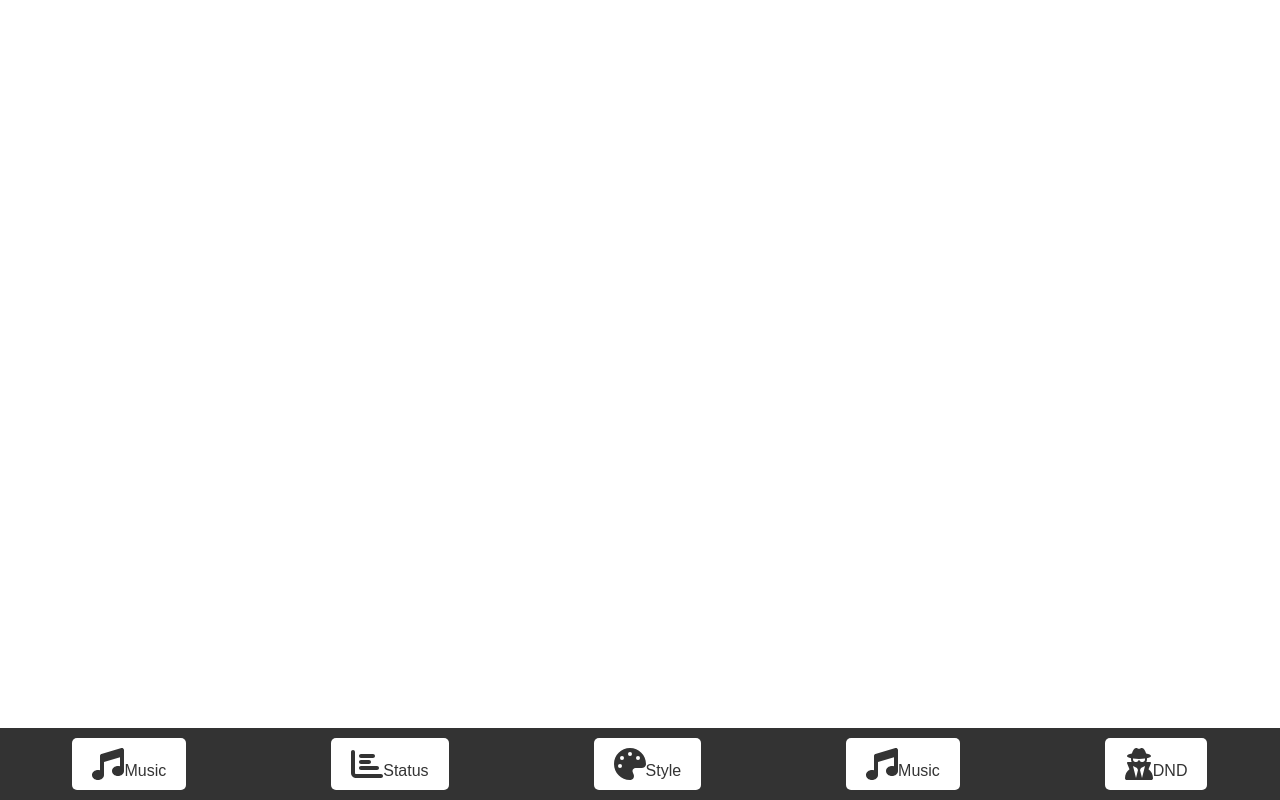
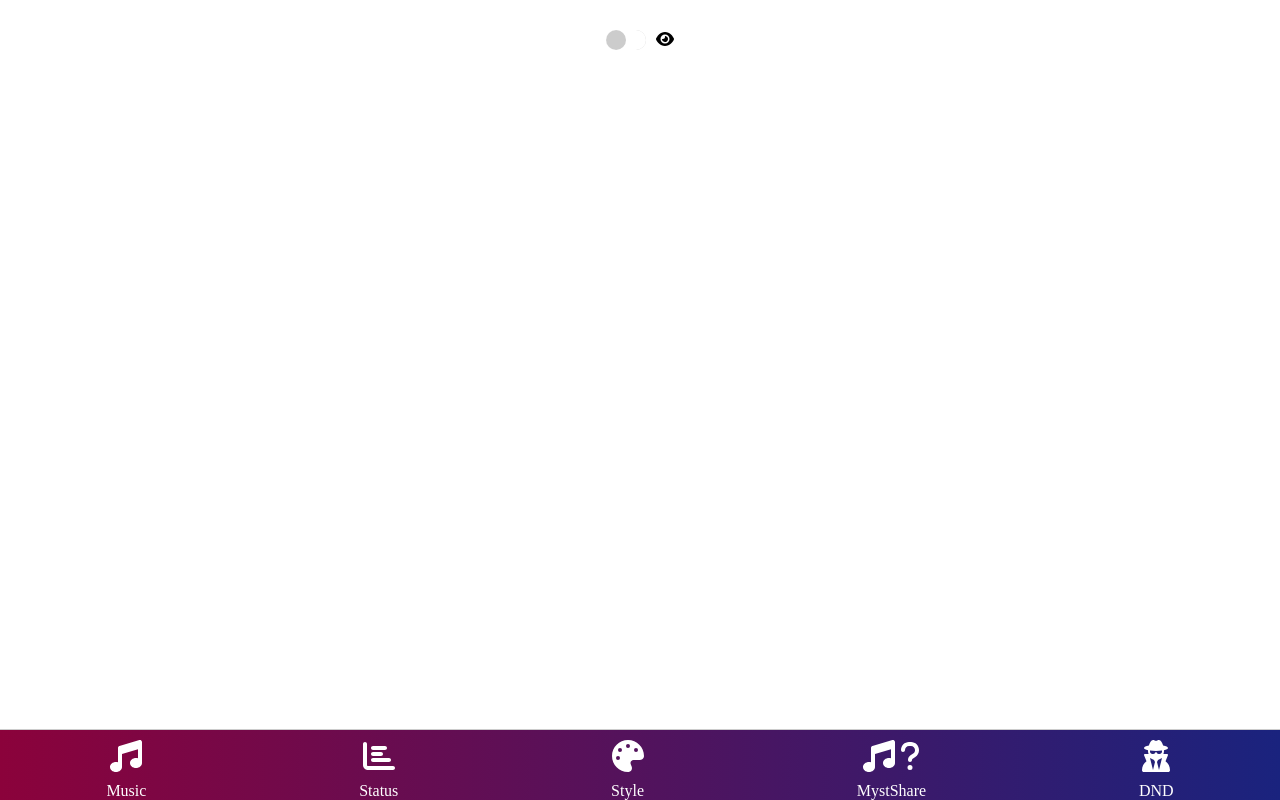
Before and after one commit to qoutaiba/MMI-Prototype, a React (Create React App) app: page / in a window 1280 px wide. Built offline with nearby package versions, Linux system fonts and the light colour scheme.

Commit message:
privacy flip switch added

```diff
--- a/src/App.css
+++ b/src/App.css
@@ -1,33 +1,110 @@
+body {
+    margin: 0; /* Reset default margin */
+}
+
 .navbar {
+    background: linear-gradient(to right,#8B023B, #1a237e);
+    padding: 0;
+    border-top: 1px solid #ccc;
     position: fixed;
     bottom: 0;
-    left: 0;
     width: 100%;
-    background-color: #333;
-    padding: 10px 0;
+    z-index: 1000;
 }
 
 .navbar ul {
     display: flex;
-    justify-content: space-around;
+    justify-content: space-between;
     list-style-type: none;
     padding: 0;
     margin: 0;
 }
 
 .navbar li {
-    margin: 0;
+    flex-grow: 1;
+    text-align: center;
+    cursor: pointer;
+    padding: 0; /* Reset padding */
+    margin: 0; /* Reset margin */
+    color: #ffffff; /* White text */
 }
 
-.nav-btn {
-    background-color: #fff;
-    color: #333;
-    border: none;
-    padding: 10px 20px;
-    border-radius: 5px;
-    cursor: pointer;
-    font-size: 16px;
-    text-align: center;
+.nav-item {
+    display: flex;
+    flex-direction: column;
+    align-items: center;
+    gap: 5px;
+    padding: 10px 0; /* Add padding for spacing */
 }
 
-/* Adjust button styles as needed */
+.nav-item span {
+    font-size: 14px;
+    color: #ffffff; /* White text */
+}
+
+.icon-container {
+    display: flex;
+    gap: 5px;
+}
+/* Additional styles for the toggle switch */
+/* Additional styles for the flip switch */
+/* Additional styles for the improved flip switch */
+/* Additional styles for the improved flip switch */
+/* Additional styles for the improved flip switch */
+.App {
+    display: flex;
+    flex-direction: column;
+    align-items: center;
+    padding-top: 30px;
+}
+
+.flip-switch {
+    display: flex;
+    align-items: center;
+}
+
+.switch {
+    background-color: #ccc;
+    border: none;
+    padding: 0;
+    cursor: pointer;
+    display: flex;
+    align-items: center;
+    border-radius: 20px;
+    overflow: hidden;
+    height: 20px;
+    width: 40px;
+    position: relative;
+}
+
+.track {
+    height: 100%;
+    width: 100%;
+    position: relative;
+    background-color: #fff;
+}
+
+.knob {
+    height: 100%;
+    width: 50%;
+    background-color: #ccc;
+    transition: transform 0.3s ease;
+    border-radius: 50%;
+    position: absolute;
+    top: 0;
+    left: 0;
+}
+
+.switch.active .knob {
+    transform: translateX(100%);
+}
+
+.icon {
+    margin-left: 10px;
+}
+
+.toggle-label {
+    margin-left: 5px;
+    font-size: 14px;
+    color: #333;
+}
--- a/src/App.js
+++ b/src/App.js
@@ -1,27 +1,55 @@
-import MenuBar from "./MenuBar";
-import MusicMode from "./MusikMode";
-import StyleMode from "./StyleMode";
-import PrivateMode from "./PrivateMode";
-import React from "react";
-import StateMode from "./StateMode";
+import React, { useState } from 'react';
+import { FontAwesomeIcon } from '@fortawesome/react-fontawesome';
+import { faEye, faEyeSlash } from '@fortawesome/free-solid-svg-icons';
+import MenuBar from './MenuBar';
+import MusicMode from './MusikMode';
+import StyleMode from './StyleMode';
+import PrivateMode from './PrivateMode';
+import StateMode from './StateMode';
+
 function App() {
+    const [privateMode, setPrivateMode] = useState(false);
 
-    let destination ;
-    switch (window.location.pathname){
-        case "/Music": destination = <MusicMode/>
-            break
-        case "/Style": destination = <StyleMode/>
-            break
-        case "/Privacy": destination = <PrivateMode/>
-            break
-        case "/State": destination = <StateMode/>
-            break
+    let destination;
+    switch (window.location.pathname) {
+        case '/Music':
+            destination = <MusicMode />;
+            break;
+        case '/Style':
+            destination = <StyleMode />;
+            break;
+        case '/Privacy':
+            destination = <PrivateMode />;
+            break;
+        case '/State':
+            destination = <StateMode />;
+            break;
+        default:
+            destination = null;
+            break;
     }
-  return (
-    <div className="App">
-       <MenuBar/>
-        {destination}
-    </div>
-  );
+
+    const togglePrivateMode = () => {
+        setPrivateMode(!privateMode);
+    };
+
+    return (
+        <div className="App">
+            <MenuBar />
+            <div className="flip-switch">
+                <div className={`switch ${privateMode ? 'active' : ''}`} onClick={togglePrivateMode}>
+                    <div className="track">
+                        <div className="knob" />
+                    </div>
+                </div>
+                <span className="icon">
+                    <FontAwesomeIcon icon={privateMode ? faEyeSlash : faEye} />
+                </span>
+            </div>
+            <span className="toggle-label"></span>
+            {destination}
+        </div>
+    );
 }
+
 export default App;
--- a/src/MenuBar.js
+++ b/src/MenuBar.js
@@ -1,44 +1,50 @@
 import React from 'react';
 import { FontAwesomeIcon } from '@fortawesome/react-fontawesome';
-import { faPalette, faMusic, faUserSecret, faChartBar } from '@fortawesome/free-solid-svg-icons'; // Import the specific icons you want to use
+import { faPalette, faMusic, faUserSecret, faChartBar, faQuestion } from '@fortawesome/free-solid-svg-icons';
 
 import './App.css'; // Import your CSS file
 
 const App = () => {
+    const handleNavigation = (route) => {
+        window.location.href = route;
+    };
+
     return (
         <nav className="navbar">
             <ul>
-                <li>
-                    <button className="nav-btn" onClick={() => window.location.href = "/Music"}>
+                <li onClick={() => handleNavigation('/Music')}>
+                    <div className="nav-item">
                         <FontAwesomeIcon icon={faMusic} size="2x" />
-                        <span>Music</span>
-                    </button>
+                    </div>
+                    <span>Music</span>
                 </li>
-                <li>
-                    <button className="nav-btn" onClick={() => window.location.href = "/State"}>
+                <li onClick={() => handleNavigation('/State')}>
+                    <div className="nav-item">
                         <FontAwesomeIcon icon={faChartBar} size="2x" />
-                        <span>Status</span>
-                    </button>
+                    </div>
+                    <span>Status</span>
                 </li>
-                <li>
-                    <button className="nav-btn" onClick={() => window.location.href = "/Style"}>
+                <li onClick={() => handleNavigation('/Style')}>
+                    <div className="nav-item">
                         <FontAwesomeIcon icon={faPalette} size="2x" />
-                        <span>Style</span>
-                    </button>
+                    </div>
+                    <span>Style</span>
                 </li>
-                <li>
-                    <button className="nav-btn" onClick={() => window.location.href = "/Music"}>
-                        <FontAwesomeIcon icon={faMusic} size="2x" />
-                        <span>Music</span>
-                    </button>
+                <li onClick={() => handleNavigation('/Music')}>
+                    <div className="nav-item">
+                        <div className="icon-container">
+                            <FontAwesomeIcon icon={faMusic} size="2x" />
+                            <FontAwesomeIcon icon={faQuestion} size="2x" className="question-mark" />
+                        </div>
+                    </div>
+                    <span>MystShare</span>
                 </li>
-                <li>
-                    <button className="nav-btn" onClick={() => window.location.href = "/Privacy"}>
+                <li onClick={() => handleNavigation('/Privacy')}>
+                    <div className="nav-item">
                         <FontAwesomeIcon icon={faUserSecret} size="2x" />
-                        <span>DND</span>
-                    </button>
+                    </div>
+                    <span>DND</span>
                 </li>
-
             </ul>
         </nav>
     );
```
